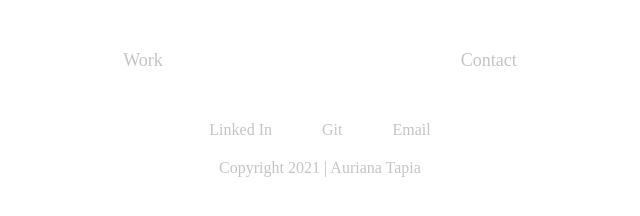
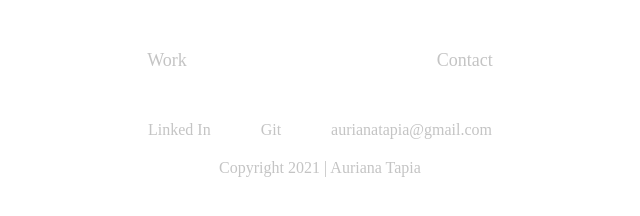
Before and after one commit to aurianat/auriana_portfolio_v1, a website built with Parcel: page index.html in a window 1280 px wide. Shown: the whole page, without its empty margins (320-960 px from the left). Built offline with nearby package versions, Linux system fonts and the light colour scheme.

Commit message:
finished styling the header and footers

```diff
--- a/css/main.css
+++ b/css/main.css
@@ -142,6 +142,10 @@ img {
     width: 90%;
     margin: 50px 0;
   }
+
+  address {
+    font-style: normal;
+  }
 /* --------------------- Base Header - Footer styles --------------------- */
 
 header, footer {
@@ -182,15 +186,15 @@ header nav {
 }
 
 header nav ul {
-  width: 100%;
+  width: 50%;
   display: flex;
-  justify-content: space-around;
+  justify-content: space-between;
 }
 
 header ul {
   list-style-type: none;
-  margin: ;
-  padding: ;
+  margin: 0;
+  padding: 0 25px;
 }
 
 header li {
@@ -230,6 +234,9 @@ footer .social-media p {
 padding: 0 25px;
 }
 
+footer p {
+  color: #c4c4c4;
+}
 footer .copyright p {
   color: #c4c4c4;
   margin: 20px 0;
--- a/index.html
+++ b/index.html
@@ -44,9 +44,9 @@
   <div class="content-wrapper">
     <div class="footer-content">
       <div class="social-media">
-        <p><a href="">Linked In</a></p>
-        <p><a href="">Git</a></p>
-        <p><a href="">Email</a></p>
+        <p><a href="https://linkedin.com/in/auriana-tapia" target="_blank">Linked In</a></p>
+        <p><a href="https://github.com/aurianat" target="_blank">Git</a></p>
+        <p>aurianatapia@gmail.com</p>
       </div>  <!-- Social Media Links -->
     </div>
   </div> <!-- Footer content ends -->
```
